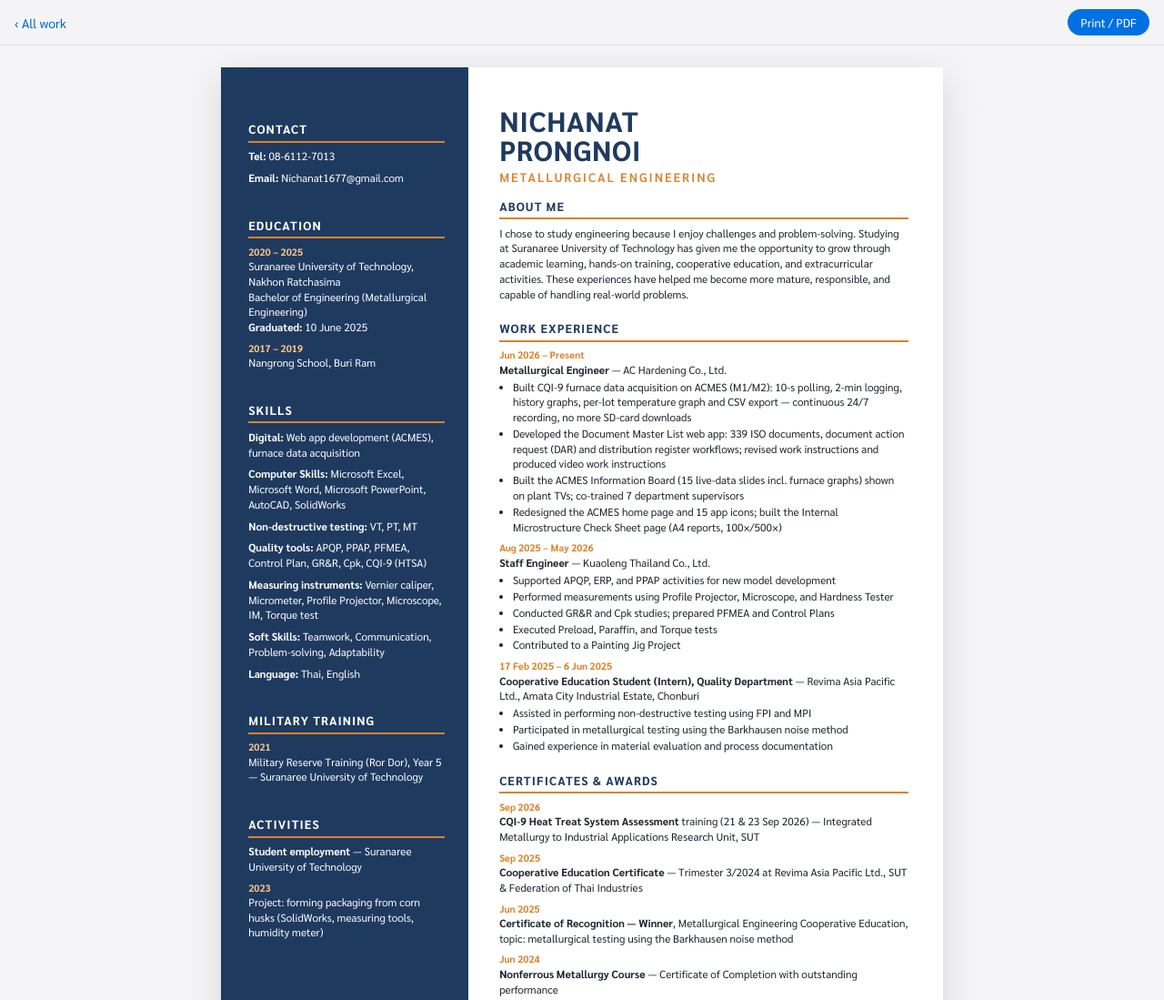
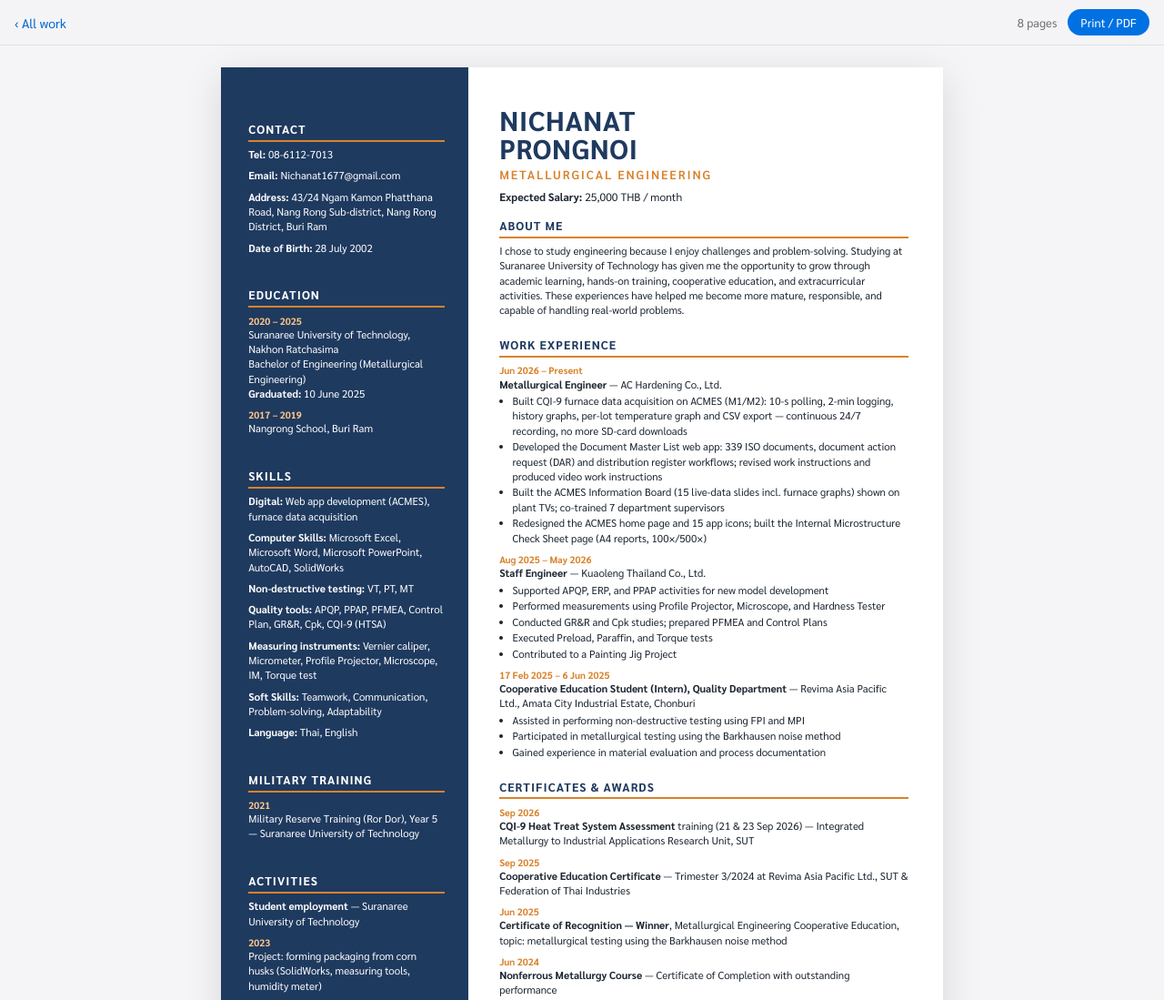
Before and after one commit to Millkxy/millkxy.github.io, a plain HTML site: page resume/index.html in a window 1280 px wide. Shown: the top 1099 px of the page at 91% size. Drawn offline with Linux system fonts and the light colour scheme.

Commit message:
Show the full résumé with supporting documents on /resume/
- Résumé now includes address, date of birth and expected salary
- Add 7 document pages after the résumé (degree, military training,
  certificates, internship, co-op, CQI-9); landscape ones print landscape
- Update the home-page card text

Co-Authored-By: Claude Opus 5.5 <noreply@anthropic.com>

```diff
--- a/projects.js
+++ b/projects.js
@@ -19,13 +19,13 @@ window.PROJECTS = [
     th: {
       eyebrow: "เรซูเม่",
       title: "วิศวกรโลหการ",
-      desc: "ประสบการณ์ทำงาน ทักษะ ใบรับรอง CQI-9 และผลงานระบบดิจิทัลในโรงงานชุบแข็ง",
+      desc: "เรซูเม่พร้อมเอกสารแนบ — ใบรับรองการศึกษา ใบประกาศ CQI-9 สหกิจศึกษา และใบผ่านการฝึกงาน",
       open: "ดูเรซูเม่"
     },
     en: {
       eyebrow: "Résumé",
       title: "Metallurgical Engineer.",
-      desc: "Experience, skills, CQI-9 training and digital systems built for a heat-treatment plant.",
+      desc: "Résumé with supporting documents — degree, CQI-9, co-op and internship certificates.",
       open: "View résumé"
     }
   },
--- a/resume/index.html
+++ b/resume/index.html
@@ -4,7 +4,7 @@
 <meta charset="utf-8">
 <meta name="viewport" content="width=device-width, initial-scale=1">
 <title>Nichanat Prongnoi — Résumé</title>
-<meta name="description" content="Résumé of Nichanat Prongnoi, Metallurgical Engineer.">
+<meta name="description" content="Résumé and certificates of Nichanat Prongnoi, Metallurgical Engineer.">
 <link rel="preconnect" href="https://fonts.googleapis.com">
 <link rel="preconnect" href="https://fonts.gstatic.com" crossorigin>
 <link href="https://fonts.googleapis.com/css2?family=Sarabun:wght@400;600;700&display=swap" rel="stylesheet">
@@ -17,9 +17,13 @@ body{background:var(--bg);color:var(--ink);font-family:'Sarabun',system-ui,sans-
 .top a{color:var(--link);text-decoration:none}
 .top a:hover{text-decoration:underline}
 .top .sp{flex:1}
+.top .count{color:#6e6e73;font-size:13px}
 .top button{font:inherit;font-size:13px;border:0;border-radius:980px;background:#0071e3;color:#fff;padding:6px 14px;cursor:pointer}
-.stage{margin:24px auto 48px;width:max-content}
-.page{position:relative;width:210mm;height:297mm;background:#fff;box-shadow:0 10px 40px rgba(0,0,0,.12);transform-origin:top left}
+#pages{padding:24px 0 48px}
+.stage{margin:0 auto 24px}
+.page{position:relative;width:210mm;height:297mm;background:#fff;box-shadow:0 10px 40px rgba(0,0,0,.12);transform-origin:top left;overflow:hidden}
+.page.land{width:297mm;height:210mm;page:land}
+.page>img{position:absolute;inset:0;width:100%;height:100%;object-fit:contain;display:block}
 .rz{position:absolute;inset:0;display:grid;grid-template-columns:72mm 1fr;font-size:calc(11.5px * var(--fs,1));line-height:1.42}
 .rz .side,.rz .main{display:flex;flex-direction:column;justify-content:space-between;min-height:0}
 .rz .side{background:var(--navy);color:#fff;padding:12mm 7mm 10mm 8mm;justify-content:flex-start}
@@ -38,14 +42,19 @@ body{background:var(--bg);color:var(--ink);font-family:'Sarabun',system-ui,sans-
 .rz .name{font-size:2.6em;line-height:1.05;font-weight:700;color:var(--navy);letter-spacing:.02em}
 .rz .role{font-size:1.15em;font-weight:600;color:var(--accent);letter-spacing:.14em;margin-top:.35em}
 .rz .sub{color:var(--muted)}
+.rz .salary{margin-top:.5em;font-size:1.05em;color:var(--ink)}
 body.embed .top{display:none}
-body.embed .stage{margin:0}
+body.embed #pages{padding:0}
+body.embed .stage:not(:first-child){display:none}
 @page{size:A4;margin:0}
+@page land{size:A4 landscape;margin:0}
 @media print{
   body{background:#fff}
   .top{display:none}
-  .stage{margin:0;height:auto!important;width:auto}
-  .page{box-shadow:none;transform:none!important}
+  #pages{padding:0}
+  .stage{margin:0;height:auto!important;width:auto!important}
+  .page{box-shadow:none;transform:none!important;break-after:page;page-break-after:always}
+  .stage:last-child .page{break-after:auto;page-break-after:auto}
   .rz .side{-webkit-print-color-adjust:exact;print-color-adjust:exact}
 }
 </style>
@@ -54,14 +63,18 @@ body.embed .stage{margin:0}
 <div class="top">
   <a href="../">‹ <span data-th="ผลงานทั้งหมด">All work</span></a>
   <span class="sp"></span>
+  <span class="count" data-th="8 หน้า">8 pages</span>
   <button type="button" onclick="print()" data-th="พิมพ์ / PDF">Print / PDF</button>
 </div>
-<div class="stage"><div class="page">
+<main id="pages">
+<div class="stage"><div class="page resume">
 <div class="rz">
   <div class="side">
     <div class="sec"><h3>Contact</h3>
       <div class="it"><span class="lbl">Tel:</span> 08-6112-7013</div>
       <div class="it"><span class="lbl">Email:</span> Nichanat1677@gmail.com</div>
+      <div class="it"><span class="lbl">Address:</span> 43/24 Ngam Kamon Phatthana Road, Nang Rong Sub-district, Nang Rong District, Buri Ram</div>
+      <div class="it"><span class="lbl">Date of Birth:</span> 28 July 2002</div>
     </div>
     <div class="sec"><h3>Education</h3>
       <div class="it"><div class="yr">2020 – 2025</div>Suranaree University of Technology, Nakhon Ratchasima<br>Bachelor of Engineering (Metallurgical Engineering)<br><span class="lbl">Graduated:</span> 10 June 2025</div>
@@ -85,7 +98,7 @@ body.embed .stage{margin:0}
     </div>
   </div>
   <div class="main">
-    <div class="sec hdr"><div class="name">NICHANAT<br>PRONGNOI</div><div class="role">METALLURGICAL ENGINEERING</div></div>
+    <div class="sec hdr"><div class="name">NICHANAT<br>PRONGNOI</div><div class="role">METALLURGICAL ENGINEERING</div><div class="salary"><span class="lbl">Expected Salary:</span> 25,000 THB / month</div></div>
     <div class="sec"><h3>About Me</h3>
       <div class="it"><p>I chose to study engineering because I enjoy challenges and problem-solving. Studying at Suranaree University of Technology has given me the opportunity to grow through academic learning, hands-on training, cooperative education, and extracurricular activities. These experiences have helped me become more mature, responsible, and capable of handling real-world problems.</p></div>
     </div>
@@ -115,28 +128,39 @@ body.embed .stage{margin:0}
   </div>
 </div>
 </div></div>
+<div class="stage"><div class="page"><img src="docs/doc-1.jpg" alt="Degree certificate — Suranaree University of Technology"></div></div>
+<div class="stage"><div class="page"><img src="docs/doc-2.jpg" alt="Military reserve training certificate, Year 5"></div></div>
+<div class="stage"><div class="page"><img src="docs/doc-3.jpg" alt="Certificate of completion — Nonferrous Metallurgy Course"></div></div>
+<div class="stage"><div class="page"><img src="docs/doc-4.jpg" alt="Certificate of recognition — Metallurgical Engineering Cooperative Education"></div></div>
+<div class="stage"><div class="page"><img src="docs/doc-5.jpg" alt="Internship certificate — Revima Asia Pacific"></div></div>
+<div class="stage"><div class="page land"><img src="docs/doc-6.jpg" alt="Cooperative education certificate"></div></div>
+<div class="stage"><div class="page land"><img src="docs/doc-7.jpg" alt="CQI-9 Heat Treat System Assessment training certificate"></div></div>
+</main>
 <script>
 (function(){
   var q=new URLSearchParams(location.search);
   if(q.has('embed')) document.body.classList.add('embed');
   try{ if(localStorage.getItem('lang')==='th'){ document.querySelectorAll('[data-th]').forEach(function(e){ e.textContent=e.dataset.th; }); } }catch(e){}
-  var page=document.querySelector('.page'), stage=document.querySelector('.stage');
+  var resume=document.querySelector('.page.resume');
   function fit(){
-    var cols=[].slice.call(page.querySelectorAll('.rz > .side, .rz > .main'));
+    var cols=[].slice.call(resume.querySelectorAll('.rz > .side, .rz > .main'));
     var ok=function(){ return cols.every(function(c){ return c.scrollHeight<=c.clientHeight+1; }); };
     var lo=.6, hi=1.6;
-    for(var i=0;i<14;i++){ var m=(lo+hi)/2; page.style.setProperty('--fs',m); if(ok()) lo=m; else hi=m; }
-    page.style.setProperty('--fs', Math.floor(lo*990)/1000);
+    for(var i=0;i<14;i++){ var m=(lo+hi)/2; resume.style.setProperty('--fs',m); if(ok()) lo=m; else hi=m; }
+    resume.style.setProperty('--fs', Math.floor(lo*990)/1000);
   }
   function scale(){
-    var W=page.offsetWidth, H=page.offsetHeight;
-    var s=Math.min(1,(document.documentElement.clientWidth-(document.body.classList.contains('embed')?0:32))/W);
-    page.style.transform=s<1?'scale('+s+')':'';
-    stage.style.width=(W*s)+'px'; stage.style.height=(H*s)+'px';
+    var avail=document.documentElement.clientWidth-(document.body.classList.contains('embed')?0:32);
+    document.querySelectorAll('.stage').forEach(function(st){
+      var p=st.firstElementChild, W=p.offsetWidth, H=p.offsetHeight, s=Math.min(1,avail/W);
+      p.style.transform=s<1?'scale('+s+')':'';
+      st.style.width=(W*s)+'px'; st.style.height=(H*s)+'px';
+    });
   }
   (document.fonts&&document.fonts.ready?document.fonts.ready:Promise.resolve()).then(function(){ fit(); scale(); });
   fit(); scale();
   addEventListener('resize',scale);
+  addEventListener('beforeprint',function(){ document.querySelectorAll('img[loading=lazy]').forEach(function(i){ i.loading='eager'; }); });
 })();
 </script>
 </body>
```
Also changed, not shown: resume/docs/doc-1.jpg (added), resume/docs/doc-2.jpg (added), resume/docs/doc-3.jpg (added), resume/docs/doc-4.jpg (added), resume/docs/doc-5.jpg (added), resume/docs/doc-6.jpg (added), resume/docs/doc-7.jpg (added).
